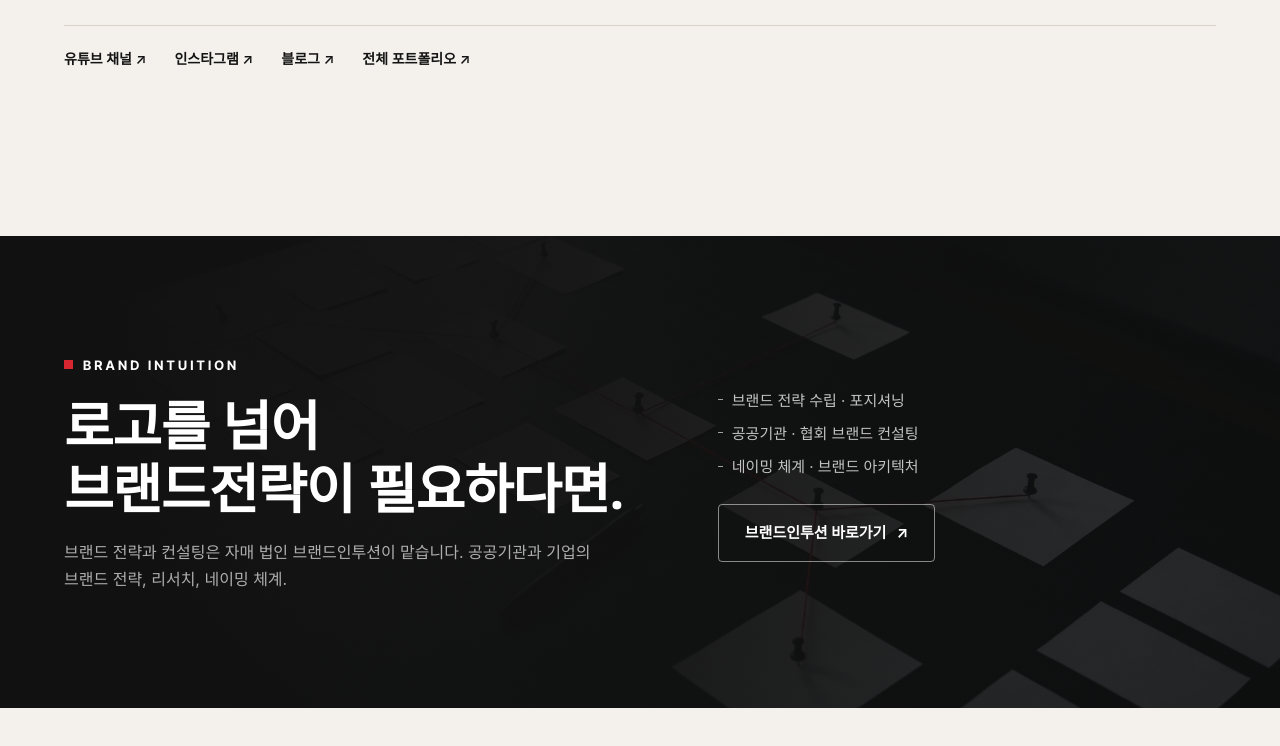
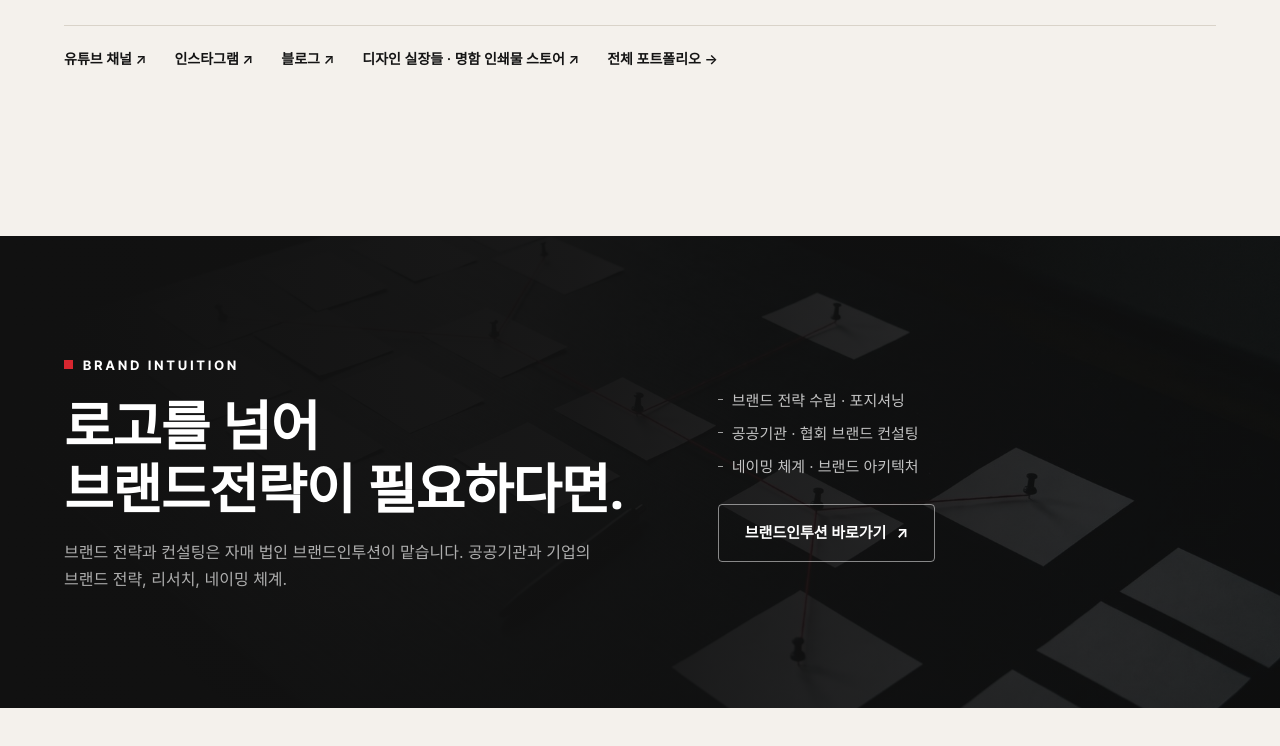
Before and after one commit to Jeonjaeman/logobank-landing-b, a plain HTML site: page index.html in a window 1280 px wide. Shown: the part 9579-10325 px from the top of the page. Drawn offline with Linux system fonts and the light colour scheme; a web font is replaced by a local one.

Commit message:
3차수정: 디자인 실장들 스토어 링크 추가, 전체 포트폴리오 링크를 실적 페이지로

```diff
--- a/index.html
+++ b/index.html
@@ -477,7 +477,7 @@ button{font:inherit;cursor:pointer;border:0;background:none;color:inherit}
       <div class="short soon rv d3"><div><b>EP.04</b><p>다음 이야기<br>준비 중</p></div></div>
     </div>
     <div class="channels rv">
-      <a href="https://youtube.com/@thelogobank" target="_blank" rel="noopener">유튜브 채널 ↗</a><a href="https://www.instagram.com/logobank_branding" target="_blank" rel="noopener">인스타그램 ↗</a><a href="https://blog.naver.com/logobank1" target="_blank" rel="noopener">블로그 ↗</a><a href="http://www.logobank.co.kr/" target="_blank" rel="noopener">전체 포트폴리오 ↗</a>
+      <a href="https://youtube.com/@thelogobank" target="_blank" rel="noopener">유튜브 채널 ↗</a><a href="https://www.instagram.com/logobank_branding" target="_blank" rel="noopener">인스타그램 ↗</a><a href="https://blog.naver.com/logobank1" target="_blank" rel="noopener">블로그 ↗</a><a href="https://smartstore.naver.com/logobank1" target="_blank" rel="noopener">디자인 실장들 · 명함 인쇄물 스토어 ↗</a><a href="works.html">전체 포트폴리오 →</a>
     </div>
   </div>
 </section>
```
